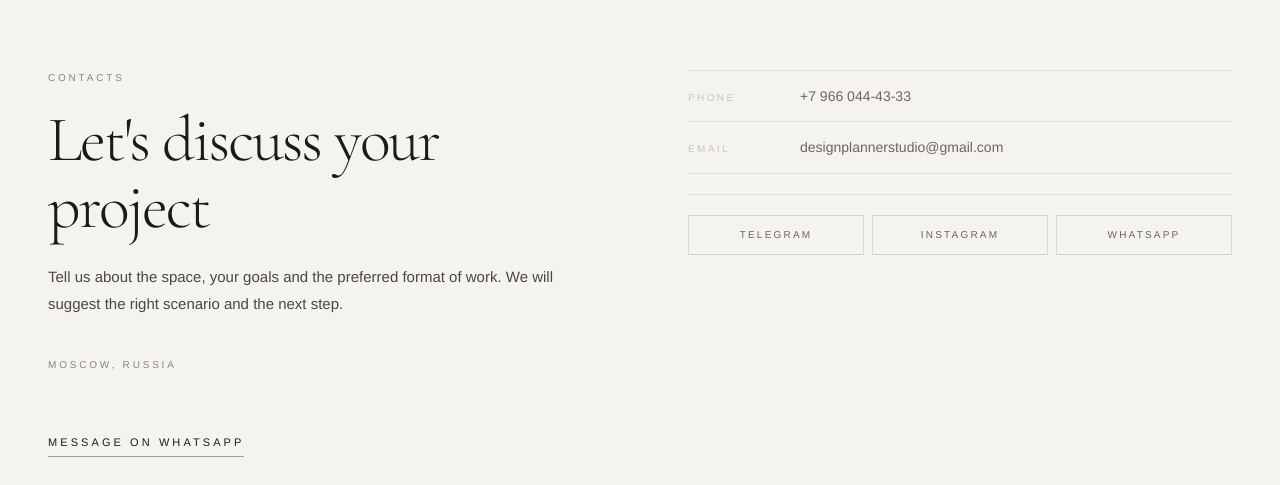
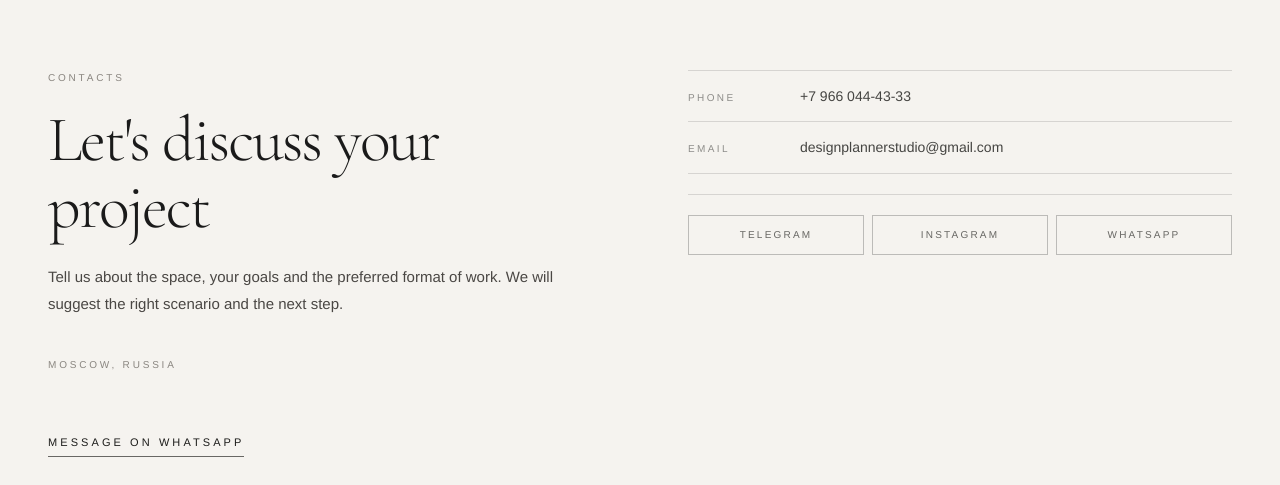
Before and after one commit to 1401418-wq/atelier-form, a Next.js app: page /en in a window 1280 px wide. Shown: the part 6290-6775 px from the top of the page. Built offline with nearby package versions, Linux system fonts and the light colour scheme.

Commit message:
Improve contact section contrast

```diff
--- a/src/components/sections/Contact.module.css
+++ b/src/components/sections/Contact.module.css
@@ -21,7 +21,7 @@
   left: 0;
   width: 100%;
   height: 1px;
-  background: rgba(28, 28, 26, 0.4);
+  background: rgba(28, 28, 26, 0.65);
 }
 
 .whatsappCta::after {
@@ -48,7 +48,7 @@
 
 /* Contact list — informational, not CTA-like */
 .contactList {
-  border-top: 1px solid #E2DED8;
+  border-top: 1px solid rgba(30, 30, 28, 0.14);
 }
 
 .contactItem {
@@ -57,14 +57,14 @@
   gap: 1.5rem;
   padding: 0.875rem 0;
   text-decoration: none;
-  border-bottom: 1px solid #E2DED8;
+  border-bottom: 1px solid rgba(30, 30, 28, 0.14);
 }
 
 .contactLabel {
   font-size: 10px;
   letter-spacing: 0.24em;
   text-transform: uppercase;
-  color: #C8C4BE;
+  color: rgba(30, 30, 28, 0.48);
   width: 5.5rem;
   flex-shrink: 0;
 }
@@ -72,7 +72,7 @@
 .contactValue {
   font-size: 0.875rem;
   font-weight: 300;
-  color: #6B6560;
+  color: rgba(30, 30, 28, 0.82);
   overflow-wrap: break-word;
   word-break: break-all;
   transition: color 0.4s cubic-bezier(0.25, 0.46, 0.45, 0.94);
@@ -101,7 +101,7 @@
   gap: 8px;
   margin-top: 20px;
   padding-top: 20px;
-  border-top: 1px solid #E2DED8;
+  border-top: 1px solid rgba(30, 30, 28, 0.14);
 }
 
 .socialLink {
@@ -113,20 +113,22 @@
   font-weight: 300;
   letter-spacing: 0.22em;
   text-transform: uppercase;
-  color: #6B6560;
+  color: rgba(30, 30, 28, 0.66);
   text-decoration: none;
   padding: 10px 12px;
-  border: 1px solid #D8D4CE;
+  border: 1px solid rgba(30, 30, 28, 0.26);
   min-height: 40px;
   transition:
     color 0.4s cubic-bezier(0.25, 0.46, 0.45, 0.94),
-    border-color 0.4s cubic-bezier(0.25, 0.46, 0.45, 0.94);
+    border-color 0.4s cubic-bezier(0.25, 0.46, 0.45, 0.94),
+    background-color 0.4s cubic-bezier(0.25, 0.46, 0.45, 0.94);
 }
 
 @media (hover: hover) {
   .socialLink:hover {
-    color: #1C1C1A;
-    border-color: #9A9489;
+    color: rgba(30, 30, 28, 0.88);
+    border-color: rgba(30, 30, 28, 0.40);
+    background-color: rgba(30, 30, 28, 0.03);
   }
 }
 
```
